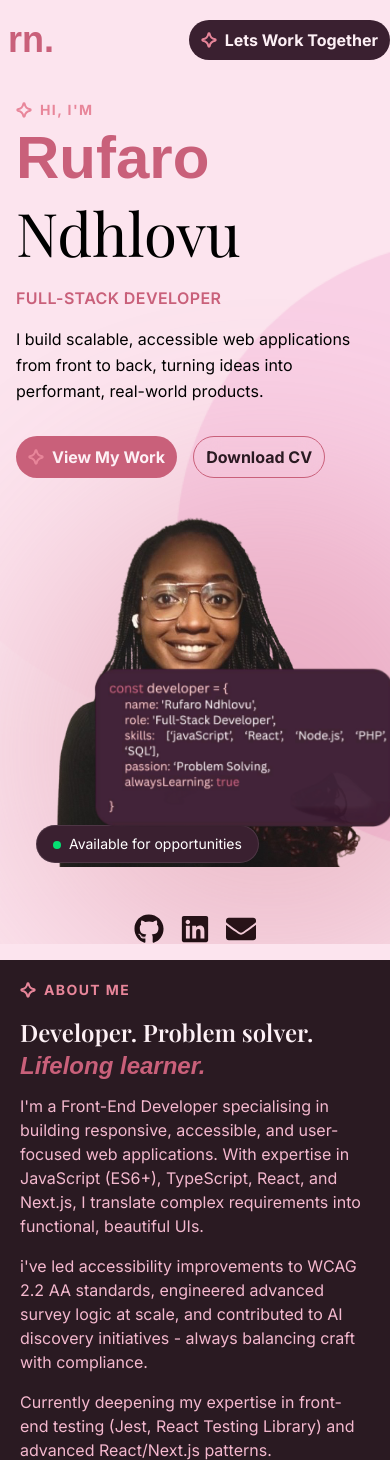
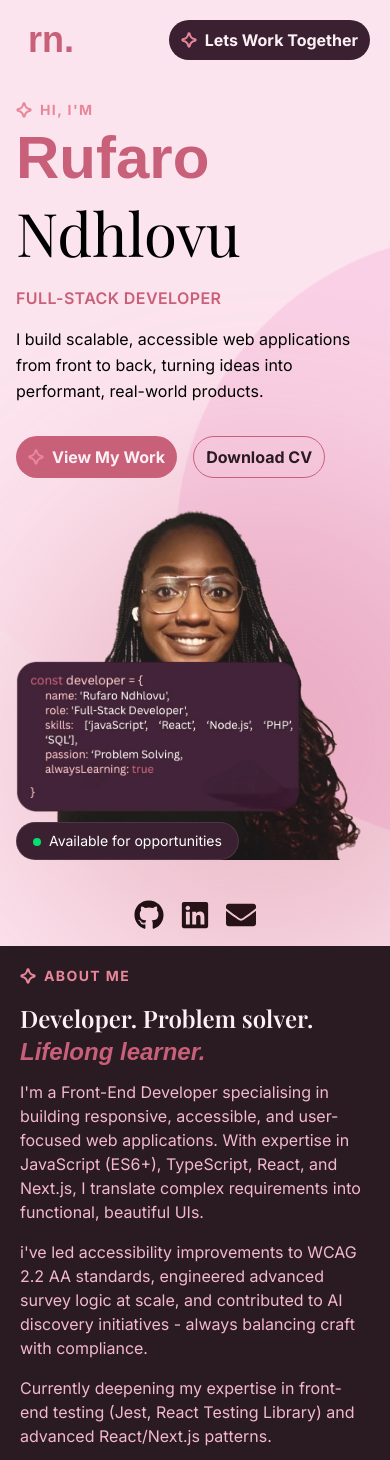
Before and after one commit to rufaro-ndhlovu/PortfolioWebsite, a Next.js app: page / in a window 390 px wide. Shown: the top 1460 px of the page. Built offline with nearby package versions, Linux system fonts and the light colour scheme; a web font is replaced by a local one.

Commit message:
Refactor Hero, NavBar, and HeroLinks components for improved layout and consistency

```diff
--- a/app/sections/Hero.tsx
+++ b/app/sections/Hero.tsx
@@ -9,10 +9,7 @@ import HeroLinks from "../ui/Herolinks";
 
 export default function Hero() {
   return (
-    <section
-      className="relative pb-4"
-      style={{ background: "var(--bg-hero-img)" }}
-    >
+    <section className="relative" style={{ background: "var(--bg-hero-img)" }}>
       <NavBar />
       <div className="relative w-full min-h-screen flex items-center justify-between px-4 lg:px-20 overflow-hidden flex-col md:flex-row mt-5 sm:mt-0">
         {/* BACKGROUND GLOW */}
@@ -64,6 +61,7 @@ export default function Hero() {
         </div>
 
         {/* RIGHT SIDE */}
+        <div className="flex flex-col lg:flex-row items-center">
           <div className="relative w-full max-w-[500px] lg:max-w-[600px] aspect-square">
             {/* Glow circle behind image */}
             <div
@@ -88,18 +86,19 @@ export default function Hero() {
               alt="Hero image of a developer object"
               width={300}
               height={300}
-            className="absolute bottom-10 right-[-20px] sm:right-[-40px] z-20"
+              className="absolute bottom-10 mb-2 md:mb-3 pr-4 lg:pr-0 md:right-[-40px] z-20"
             />
 
             {/* Availability badge */}
-          <div className="absolute bottom-1 sm:bottom-4 left-5 sm:left-18 bg-[var(--bg-card)] border border-white/10 px-4 py-2 rounded-full text-sm text-white backdrop-blur-md">
+            <div className="absolute bottom-0 sm:bottom-4 lg:bottom-2 sm:left-18 bg-[var(--bg-card)] border border-white/10 px-4 py-2 rounded-full text-sm text-white backdrop-blur-md">
               <span className="inline-block w-2 h-2 bg-green-400 rounded-full mr-2"></span>
               Available for opportunities
             </div>
           </div>
 
-        <div className="mt-10 sm:mt-8">
+          <div className="mt-10 sm:mt-8 pb-4">
             <HeroLinks />
+          </div>
         </div>
       </div>
     </section>
--- a/app/sections/NavBar.tsx
+++ b/app/sections/NavBar.tsx
@@ -10,7 +10,7 @@ export default function NavBar() {
   };
 
   return (
-    <nav className="w-full mt-0 flex flex-row justify-between items-center sm:px-5 py-3 lg:px-20 bg-transparent">
+    <nav className="w-full mt-0 flex flex-row justify-between items-center px-5 py-3 lg:px-20">
       <Logo />
       <div className="md:flex gap-6 hidden">
         <Link href="/" className="text-[var(--text-hero)]">
--- a/app/ui/Herolinks.tsx
+++ b/app/ui/Herolinks.tsx
@@ -5,7 +5,7 @@ import { FaEnvelope, FaGithub, FaLinkedin } from "react-icons/fa";
 
 export default function HeroLinks() {
   return (
-    <div className="flex md:flex-col sm:flex-row gap-4 text-3xl sm:right-0">
+    <div className="flex lg:flex-col flex-row gap-4 text-3xl sm:right-0">
       <Link
         href="https://github.com/rufaro-ndhlovu"
         target="_blank"
```
Lines whose indentation alone changed are shown as unchanged.
